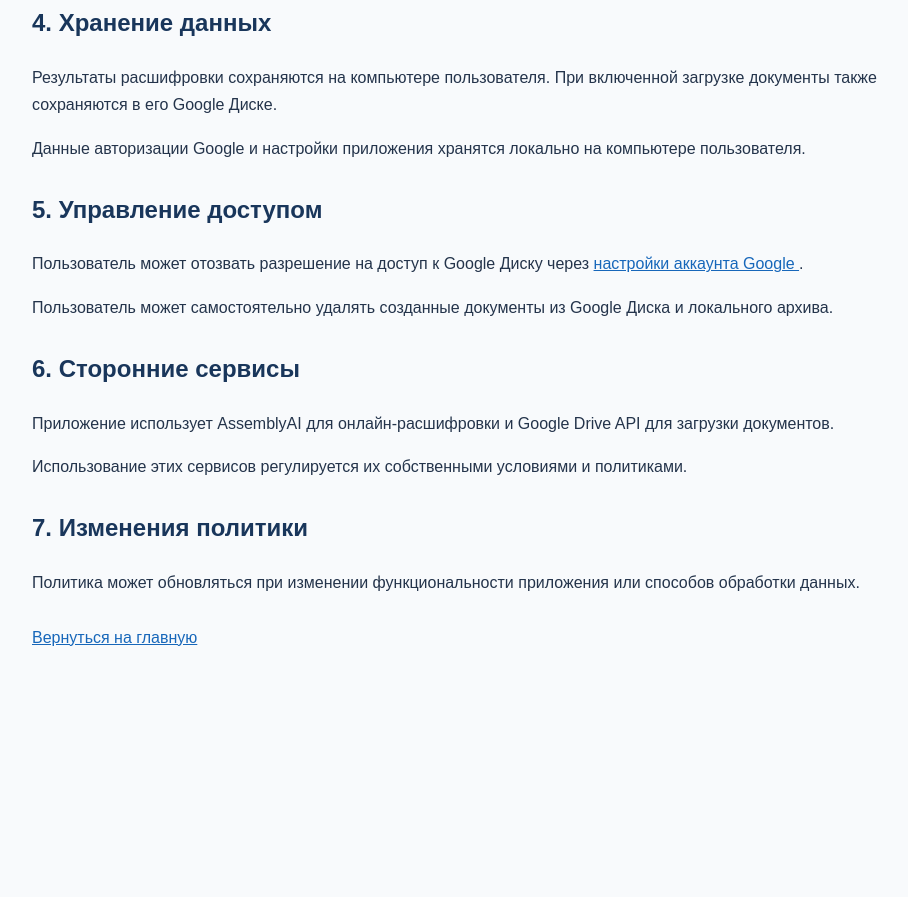
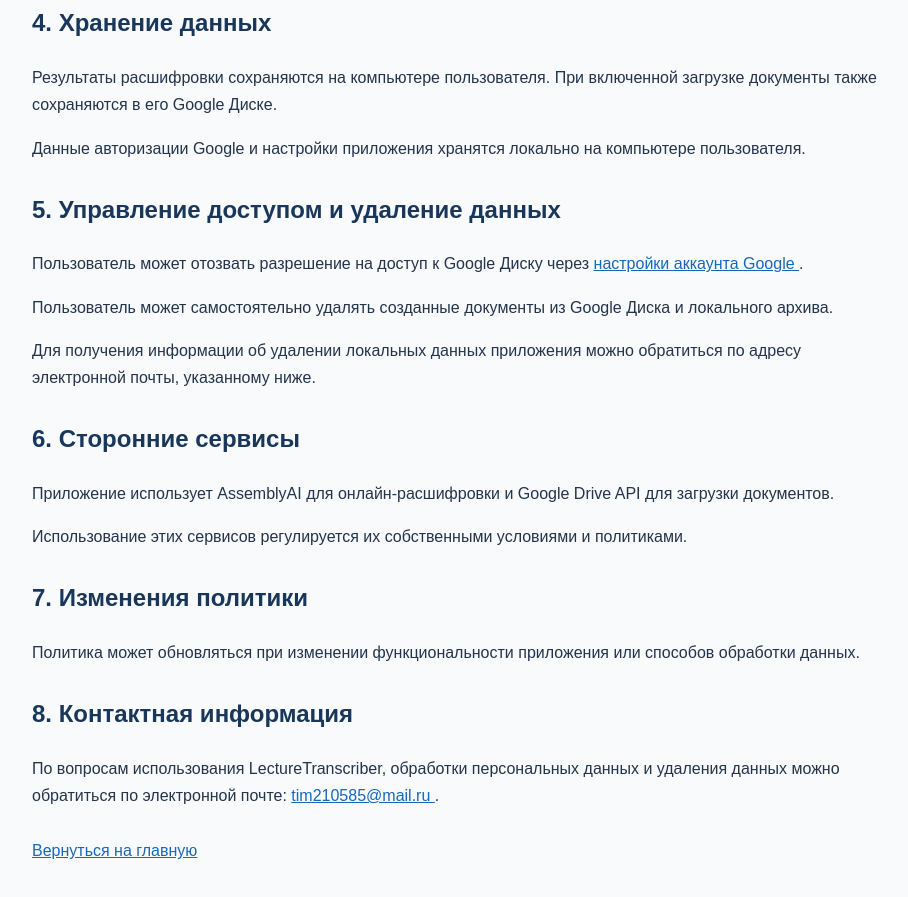
Before and after one commit to July-ship/lecturetranscriber-site, a plain HTML site: page privacy.html in a window 1280 px wide. Shown: the part 994-1891 px from the top of the page, without its empty margins (183-1091 px from the left). Before the commit the page ends 1685 px from the top, so only its background shows below. Drawn offline with Linux system fonts and the light colour scheme.

Commit message:
Update privacy.html

```diff
--- a/privacy.html
+++ b/privacy.html
@@ -109,7 +109,7 @@
 </section>
 
 <section>
-  <h2>5. Управление доступом</h2>
+  <h2>5. Управление доступом и удаление данных</h2>
   <p>
     Пользователь может отозвать разрешение
     на доступ к Google Диску через
@@ -121,6 +121,11 @@
     Пользователь может самостоятельно удалять
     созданные документы из Google Диска
     и локального архива.
+  </p>
+  <p>
+    Для получения информации об удалении
+    локальных данных приложения можно обратиться
+    по адресу электронной почты, указанному ниже.
   </p>
 </section>
 
@@ -146,6 +151,18 @@
   </p>
 </section>
 
+<section>
+  <h2>8. Контактная информация</h2>
+  <p>
+    По вопросам использования LectureTranscriber,
+    обработки персональных данных и удаления данных
+    можно обратиться по электронной почте:
+    <a href="mailto:tim210585@mail.ru">
+      tim210585@mail.ru
+    </a>.
+  </p>
+</section>
+
 <p><a href="index.html">Вернуться на главную</a></p>
 
 </body>
```
